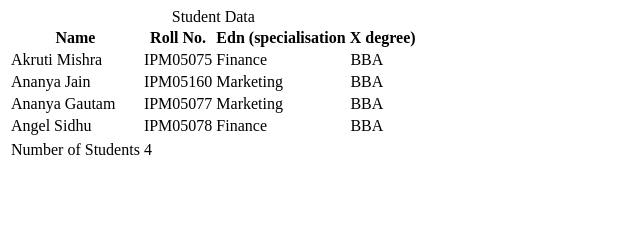
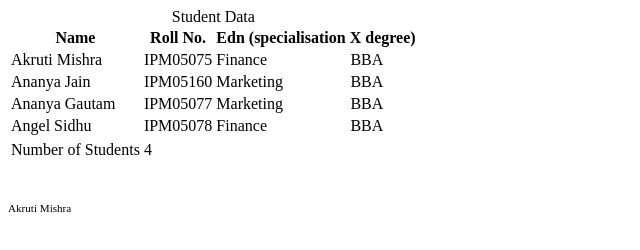
Before and after one commit to akruti205/akruti205.gitpages.io, a plain HTML site: page index.html in a window 1280 px wide. Shown: the full height of the page, 0-640 px from the left. Drawn offline with Linux system fonts and the light colour scheme.

Commit message:
Update index.html

```diff
--- a/index.html
+++ b/index.html
@@ -58,5 +58,9 @@
         </tfoot>
     </table>
 </body>
+<br><br>
+<footer>
+    <small><small>Akruti Mishra</small></small>
+</footer>
 
 </html>
```
